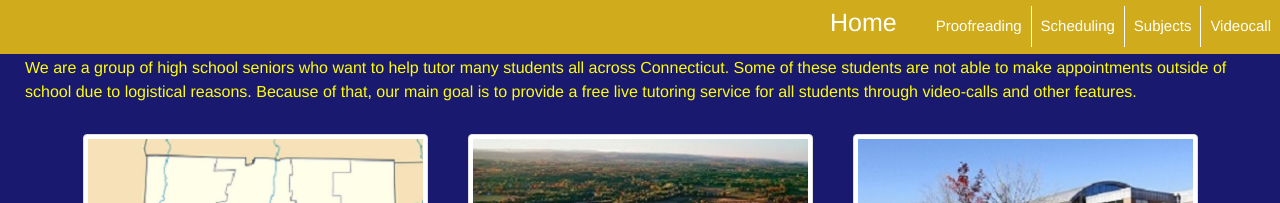
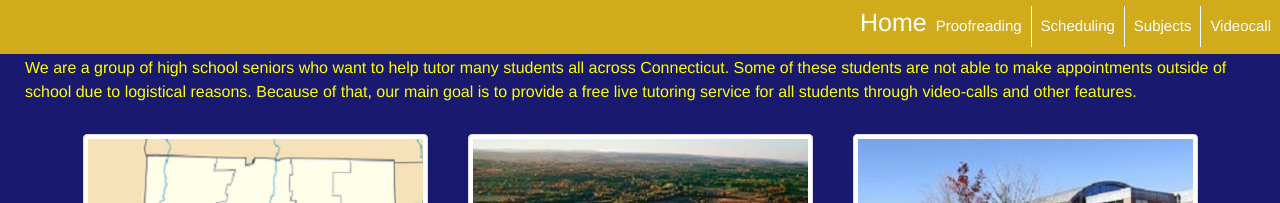
Before and after one commit to pepe454/pepe454.github.io, a Jekyll site: the page built from index.html, in a window 1280 px wide. Shown: the top 203 px of the page. Built offline with Jekyll 4.4.1, drawn with Linux system fonts in a browser that asks for light colours; the list of posts is cut into pages by our own code.

Commit message:
Update _layout.scss

```diff
--- a/_sass/_layout.scss
+++ b/_sass/_layout.scss
@@ -42,7 +42,7 @@
     .home-link {
         font-size: 25px;
         color: white;
-        margin-right: 30px;
+        text-align: left;
     }
     .page-link {
         line-height: 26px;
@@ -50,6 +50,7 @@
         display: inline-block;
         border-right: 1px solid white;
         &:last-child{
+          right-margin: 20px;
           border: 0;
         }
         padding: 9px;
```
